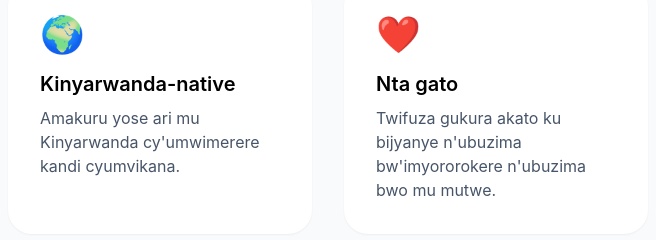
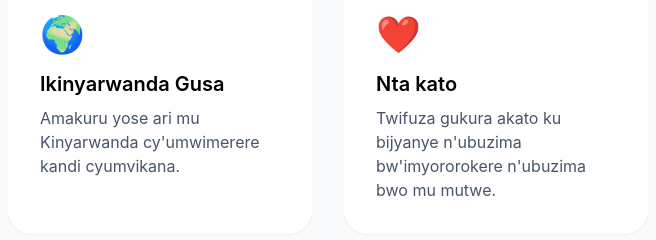
Before and after one commit to Ambaza250/ururngano2, a plain HTML site: page about-us.html in a window 1280 px wide. Shown: the part 1138-1378 px from the top of the page, 480-1136 px from the left. Drawn offline with nearby package versions, Linux system fonts and the light colour scheme.

Commit message:
Update about-us.html

```diff
--- a/about-us.html
+++ b/about-us.html
@@ -150,7 +150,7 @@
                 <div class="bg-white p-6 md:p-8 rounded-3xl shadow-sm">
                     <div class="text-3xl md:text-4xl mb-3 md:mb-4">🌍</div>
                     <h4 id="value2" class="font-semibold text-lg md:text-xl mb-2"
-                        data-en="Kinyarwanda-Native" data-rw="Kinyarwanda-native">Kinyarwanda-native</h4>
+                        data-en="Kinyarwanda-Native" data-rw="Ikinyarwanda Gusa">Ikinyarwanda Gusa</h4>
                     <p id="value2-text" class="text-slate-600 text-sm md:text-base"
                        data-en="All information is available in clear Kinyarwanda."
                        data-rw="Amakuru yose ari mu Kinyarwanda cy'umwimerere kandi cyumvikana.">
@@ -160,7 +160,7 @@
                 <div class="bg-white p-6 md:p-8 rounded-3xl shadow-sm sm:col-span-2 md:col-span-1">
                     <div class="text-3xl md:text-4xl mb-3 md:mb-4">❤️</div>
                     <h4 id="value3" class="font-semibold text-lg md:text-xl mb-2"
-                        data-en="Stigma-Free" data-rw="Nta gato">Nta gato</h4>
+                        data-en="Stigma-Free" data-rw="Nta kato">Nta kato</h4>
                     <p id="value3-text" class="text-slate-600 text-sm md:text-base"
                        data-en="We believe in dignity and respect for all."
                        data-rw="Twifuza gukura akato ku bijyanye n'ubuzima bw'imyororokere n'ubuzima bwo mu mutwe.">
```
